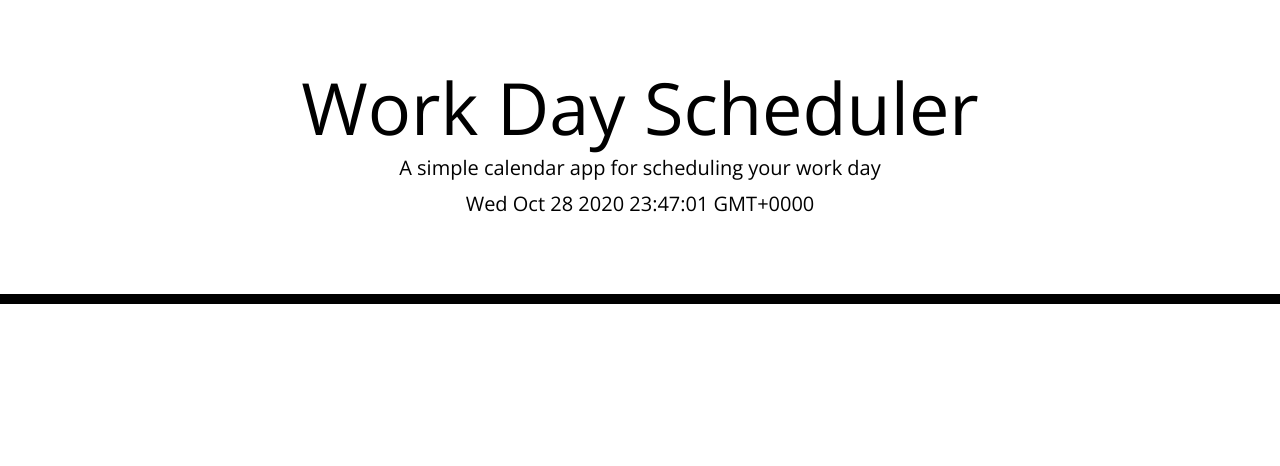
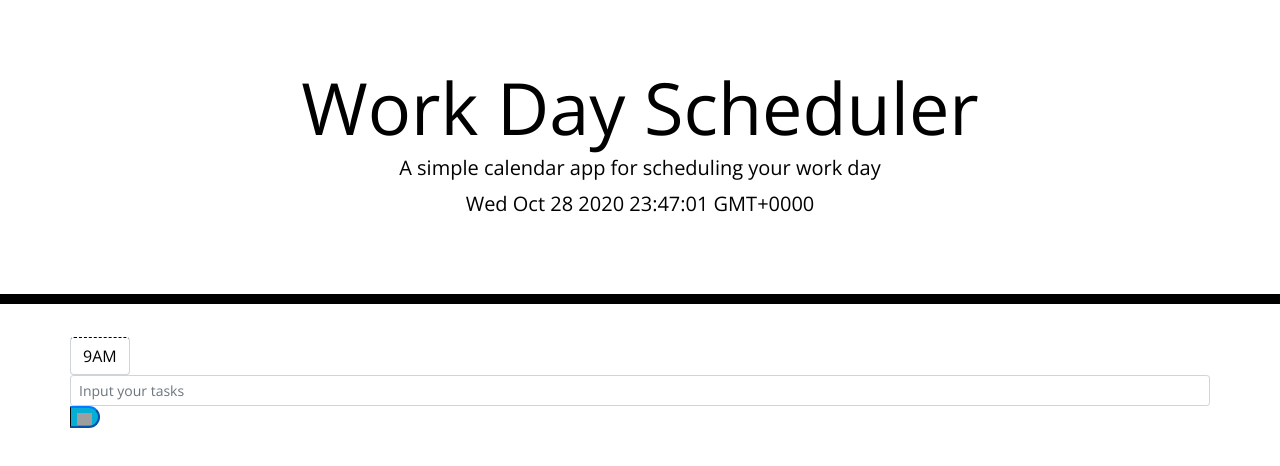
Before and after one commit to jeck24/HW5, a plain HTML site: page Develop/index.html in a window 1280 px wide. Drawn offline with nearby package versions, Linux system fonts and the light colour scheme; grey boxes are pictures that could not be loaded.

Commit message:
9am created but not aligned

```diff
--- a/Develop/index.html
+++ b/Develop/index.html
@@ -32,9 +32,18 @@
     </header>
     <div class="container">
       <!-- Timeblocks go here -->
+
+      <div class="row input-group-sm">
+        <span class="hour input-group-text" id="inputGroup-sizing-sm">9AM</span>
+        <input type="text" class="description form-control" placeholder="Input your tasks" aria-label="Sizing example input" aria-describedby="inputGroup-sizing-sm">
+        <button type="button" class="saveBtn btn-outline-primary"><img src="https://icons.iconarchive.com/icons/icons8/windows-8/512/Programming-Save-icon.png" width=15px heigh=15px></button>
+      </div>
+
       <script type = "text/JavaScript">
          var now = moment().toString();
          $('#currentDay').append(now);
+
+
       </script>
 
     </div>
```
